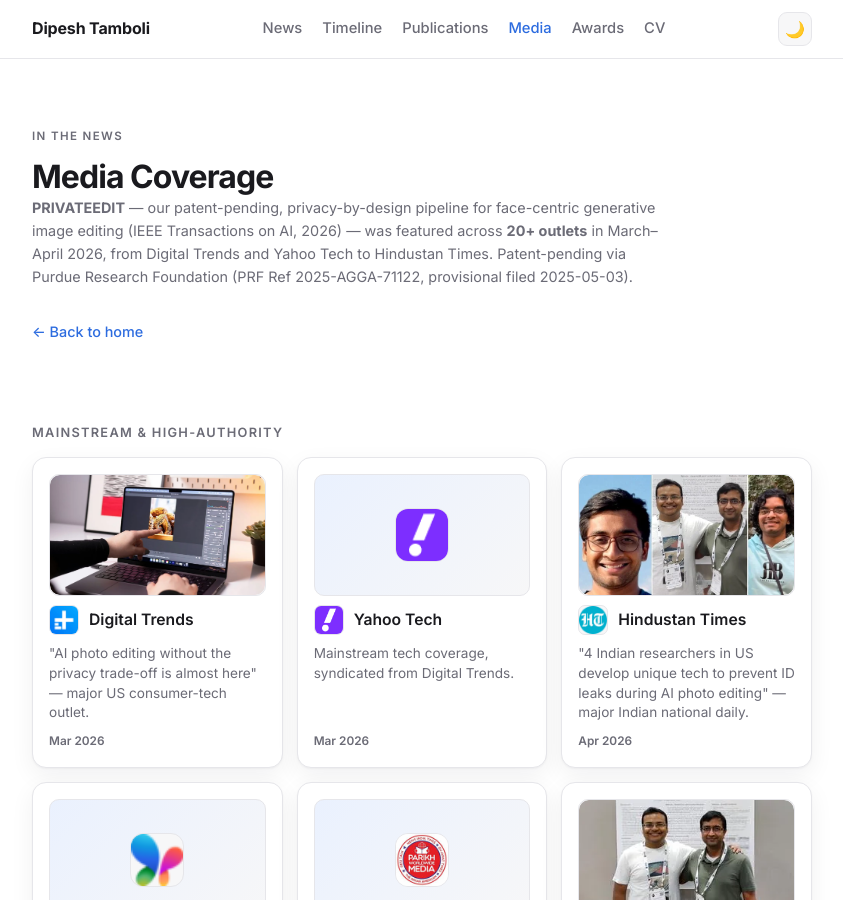
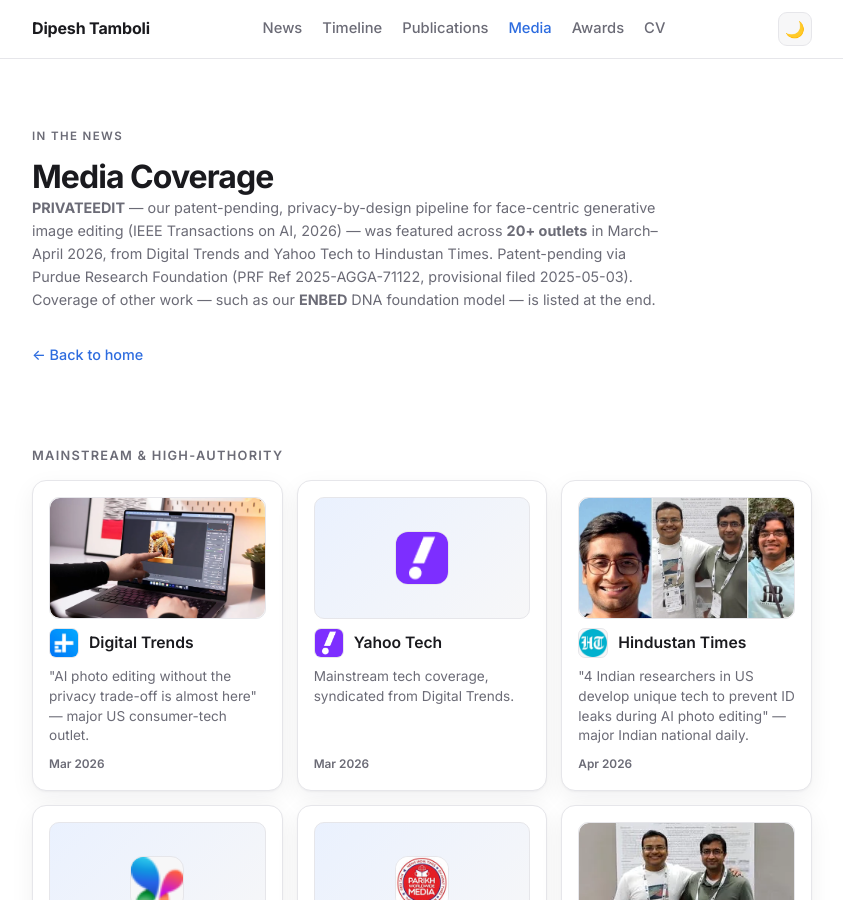
Before and after one commit to Dipeshtamboli/dipeshtamboli.github.io, a Jekyll site: the page built from media.html, in a window 1280 px wide and 900 px high. Shown: the whole window, without its empty margins (218-1061 px from the left). Built offline with Jekyll 4.4.1, drawn with Linux system fonts in a browser that asks for light colours; some of the changed text lies outside the part shown.

Commit message:
Media: add DNA/ENBED coverage section (Purdue RCAC feature)
Add a separate 'Other research: ENBED (DNA foundation model)' section with the
Purdue RCAC article 'Purdue researcher leverages AI in the fight against cancer'
(May 2026), which spotlights ENBED. Verified it names ENBED/Aggarwal/Malusare.
Note other-work coverage in the media intro.

```diff
--- a/media.html
+++ b/media.html
@@ -14,6 +14,7 @@
         generative image editing (IEEE Transactions on AI, 2026) — was featured across
         <b>20+ outlets</b> in March–April 2026, from Digital Trends and Yahoo Tech to Hindustan Times.
         Patent-pending via Purdue Research Foundation (PRF Ref&nbsp;2025-AGGA-71122, provisional filed 2025-05-03).
+        Coverage of other work — such as our <b>ENBED</b> DNA foundation model — is listed at the end.
       </p>
       <a class="back-link" href="index.html">← Back to home</a>
     </header>
```
Also changed, not shown: _data/media.json (+12 -0 lines).
